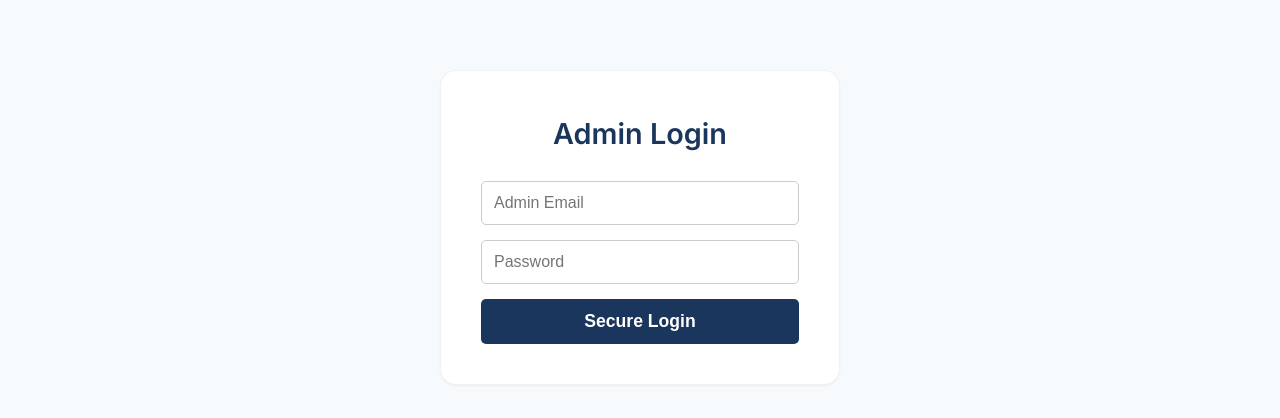
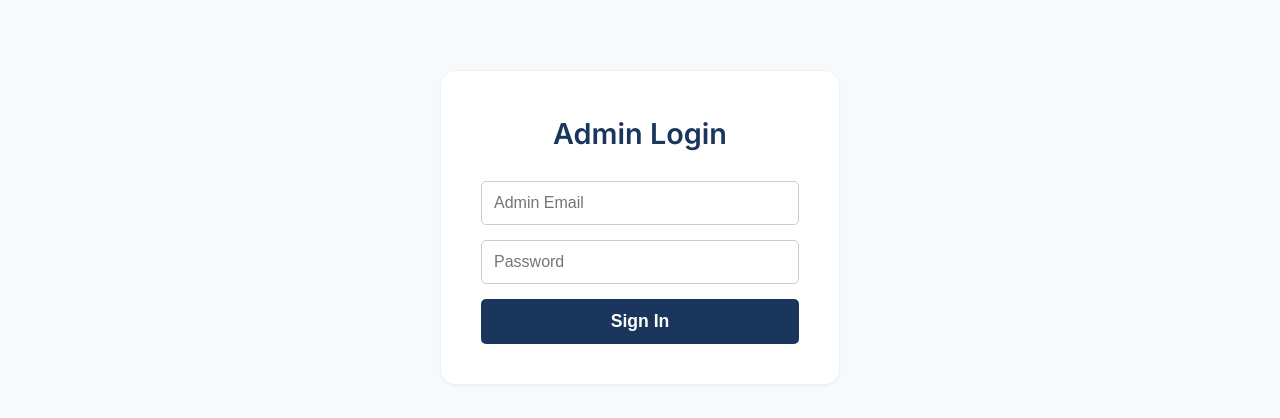
Before and after one commit to veeranjaneyulu939-wq/Kamma-Vidyardhi-Sahaya-Sangham., a React (Vite) app: page /#/login in a window 1280 px wide. Shown: the part 534-952 px from the top of the page. Built offline with nearby package versions, Linux system fonts and the light colour scheme; no server answers; a web font is replaced by a local one.

Commit message:
feat: use strict firebase email/password auth exclusively

```diff
--- a/src/pages/Admin.jsx
+++ b/src/pages/Admin.jsx
@@ -45,14 +45,6 @@ const Admin = () => {
   const navigate = useNavigate();
 
   useEffect(() => {
-    if (localStorage.getItem('adminBypass') === 'true') {
-      fetchMessages();
-      fetchAdmissions();
-      fetchStudents();
-      fetchEvents();
-      return;
-    }
-
     const ALLOWED_EMAILS = ['kvssgnt1930@gmail.com', 'kvssgnt@gmail.com', 'kvssvja1910@gmail.com', 'superadmin@kammahostel.com', 'kammahostelgnt1930@gmail.com'];
     const unsubscribe = onAuthStateChanged(auth, (user) => {
       if (!user) {
--- a/src/pages/Login.jsx
+++ b/src/pages/Login.jsx
@@ -1,30 +1,45 @@
 import React, { useState, useEffect } from 'react';
 import { useNavigate } from 'react-router-dom';
+import { auth, signInWithEmailAndPassword, onAuthStateChanged } from '../firebase';
 
 const Login = () => {
   const [error, setError] = useState('');
+  const [loading, setLoading] = useState(true);
   const [email, setEmail] = useState('');
   const [password, setPassword] = useState('');
   const navigate = useNavigate();
   const ALLOWED_EMAILS = ['kvssgnt1930@gmail.com', 'kvssgnt@gmail.com', 'kvssvja1910@gmail.com', 'superadmin@kammahostel.com', 'kammahostelgnt1930@gmail.com'];
 
   useEffect(() => {
-    if (localStorage.getItem('adminBypass') === 'true') {
+    const unsubscribe = onAuthStateChanged(auth, (user) => {
+      if (user) {
+        if (ALLOWED_EMAILS.includes(user.email)) {
           navigate('/admin');
+        } else {
+          setError('Access Denied. You are not an Admin.');
+          setLoading(false);
         }
+      } else {
+        setLoading(false);
+      }
+    });
+    return () => unsubscribe();
   }, [navigate]);
 
-  const handleLogin = (e) => {
+  const handleEmailLogin = async (e) => {
     e.preventDefault();
     setError('');
-
-    // Check if email is in allowed list and password is correct
-    if (ALLOWED_EMAILS.includes(email.toLowerCase()) && password === 'kamma1930') {
-      localStorage.setItem('adminBypass', 'true');
-      localStorage.setItem('adminEmail', email.toLowerCase());
-      navigate('/admin');
+    setLoading(true);
+    try {
+      await signInWithEmailAndPassword(auth, email, password);
+      // navigation is handled by onAuthStateChanged
+    } catch (err) {
+      if (err.code === 'auth/user-not-found' || err.code === 'auth/wrong-password' || err.code === 'auth/invalid-credential') {
+        setError('Invalid email or password. Did you create this user in Firebase Console?');
       } else {
-      setError('Invalid email or password. Please try again.');
+        setError(err.message || 'Login failed');
+      }
+      setLoading(false);
     }
   };
 
@@ -39,7 +54,12 @@ const Login = () => {
           </div>
         )}
 
-        <form onSubmit={handleLogin} style={{ display: 'flex', flexDirection: 'column', gap: '15px' }}>
+        {loading ? (
+          <div style={{ textAlign: 'center', color: 'gray', padding: '2rem' }}>
+            Checking authentication...
+          </div>
+        ) : (
+          <form onSubmit={handleEmailLogin} style={{ display: 'flex', flexDirection: 'column', gap: '15px' }}>
             <input
               type="email"
               placeholder="Admin Email"
@@ -69,9 +89,10 @@ const Login = () => {
                 fontSize: '1.1rem'
               }}
             >
-            Secure Login
+              Sign In
             </button>
           </form>
+        )}
       </div>
     </div>
   );
```
Lines whose indentation alone changed are shown as unchanged.
